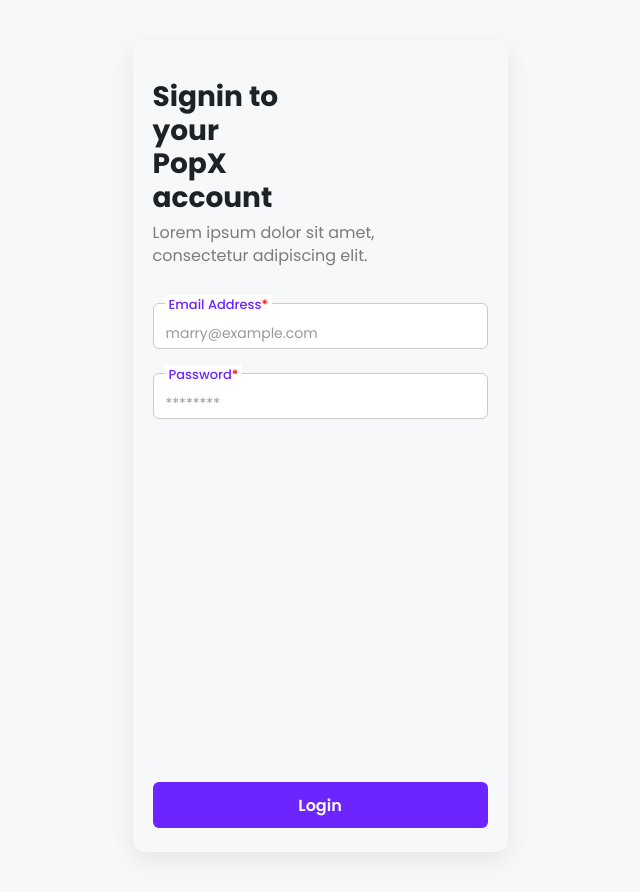
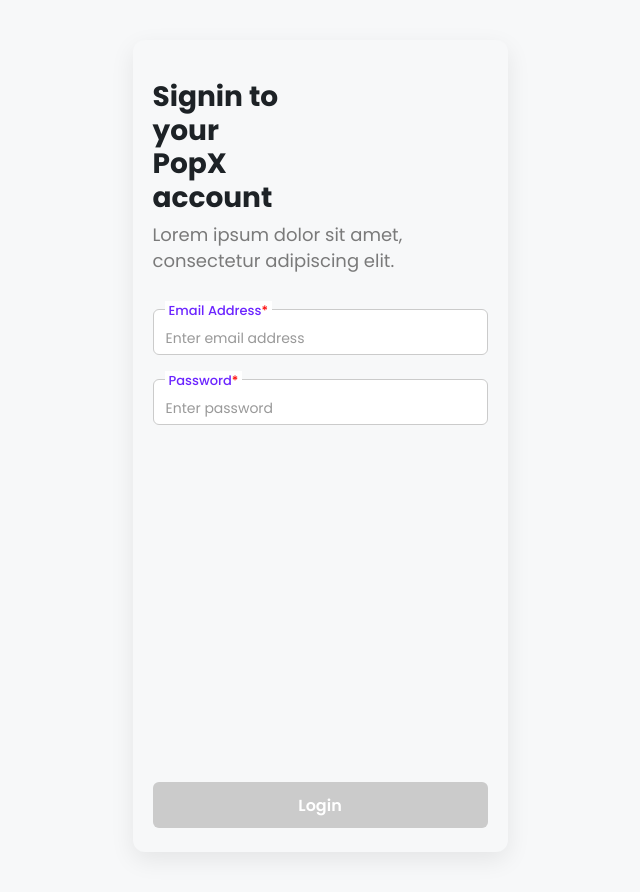
Before and after one commit to revanthkankipati/popx-assignment, a React (Vite) app: page /login in a window 1280 px wide. Shown: the whole page, without its empty margins (320-960 px from the left). Built offline with nearby package versions, Linux system fonts and the light colour scheme.

Commit message:
Implement login page UI and authentication

```diff
--- a/src/pages/Login.jsx
+++ b/src/pages/Login.jsx
@@ -7,6 +7,8 @@
   const navigate = useNavigate();
   const [email, setEmail] = useState("");
   const [password, setPassword] = useState("");
+
+  const isValid = email.trim() && password.trim();
 
   const handleLogin = () => {
     const raw = localStorage.getItem("user");
@@ -42,7 +44,7 @@
             label="Email Address"
             required
             type="email"
-            placeholder="marry@example.com"
+            placeholder="Enter email address"
             value={email}
             onChange={(e) => setEmail(e.target.value)}
           />
@@ -51,12 +53,15 @@
             label="Password"
             required
             type="password"
-            placeholder="********"
+            placeholder="Enter password"
             value={password}
             onChange={(e) => setPassword(e.target.value)}
           />
 
-          <Button className="create-btn" onClick={handleLogin}>
+          <Button
+            className={`create-btn ${!isValid ? "btn-disabled" : ""}`}
+            onClick={handleLogin}
+          >
             Login
           </Button>
         </div>
--- a/src/styles/app.css
+++ b/src/styles/app.css
@@ -74,8 +74,8 @@
 }
 
 .login-subtitle {
-  font-size: 16px;
-  color: #7b7b7b;
+  font-size: 18px;
+  color: #7a7a7a;
   line-height: 1.4;
   margin-bottom: 24px;
 }
@@ -164,3 +164,8 @@
 .create-btn {
   margin-top: auto;
 }
+
+.btn-disabled {
+  background: #cbcbcb !important;
+  pointer-events: none;
+}
```
